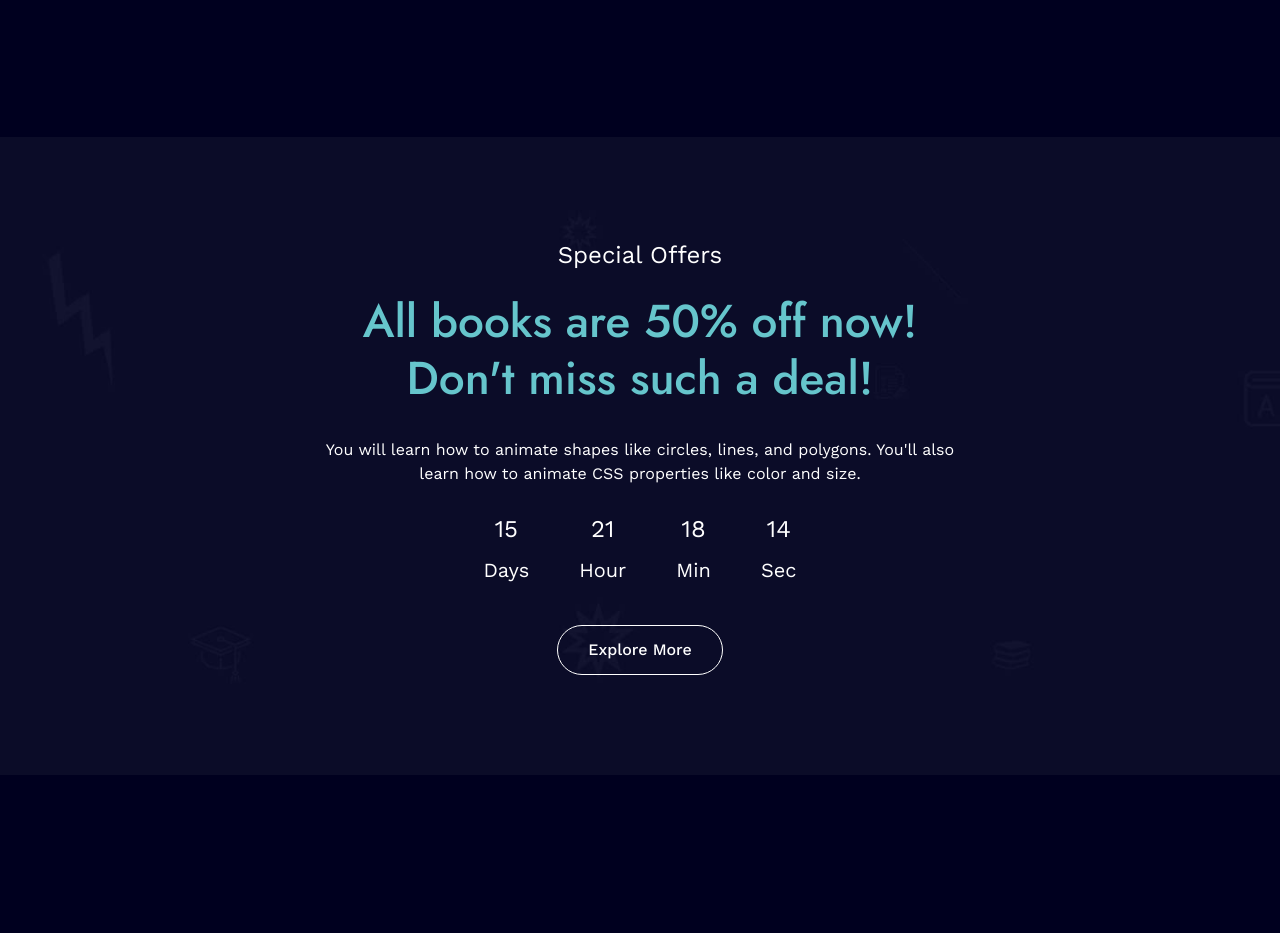
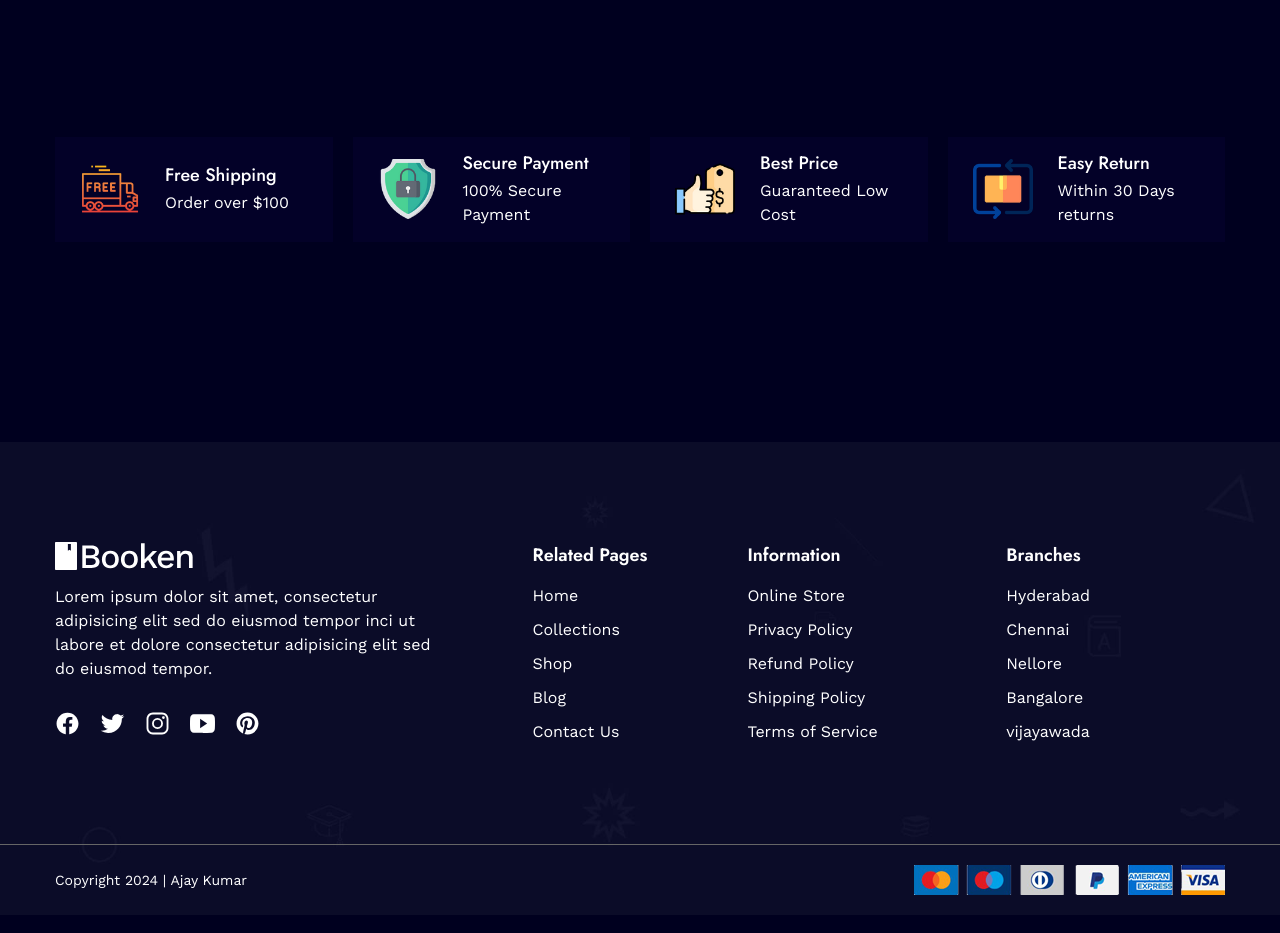
Before and after one commit to BASAMAJAYKUMAR/book-store-website, a plain HTML site: page collection.html in a window 1280 px wide. Shown: the part 1520-2453 px from the top of the page. Drawn offline with nearby package versions, Linux system fonts and the light colour scheme; files whose address does not match are found by name.

Commit message:
Update collection.html

```diff
--- a/collection.html
+++ b/collection.html
@@ -544,52 +544,7 @@
 
 
 
-  <section class="section offer has-bg-image" aria-label="special offer"
-        style="background-image: url('section-bg.jpg')">
-        <div class="container">
 
-          <p class="section-subtitle">Special Offers</p>
-
-          <h2 class="h2 section-title">All books are 50% off now! Don't miss such a deal!</h2>
-
-          <p class="section-text">
-            You will learn how to animate shapes like circles, lines, and polygons. You'll also learn how to animate CSS
-            properties
-            like color and size.
-          </p>
-
-          <ul class="countdown-list">
-
-            <li>
-              <p class="countdown-time">15</p>
-
-              <p class="countdown-label">Days</p>
-            </li>
-
-            <li>
-              <p class="countdown-time">21</p>
-
-              <p class="countdown-label">Hour</p>
-            </li>
-
-            <li>
-              <p class="countdown-time">18</p>
-
-              <p class="countdown-label">Min</p>
-            </li>
-
-            <li>
-              <p class="countdown-time">14</p>
-
-              <p class="countdown-label">Sec</p>
-            </li>
-
-          </ul>
-
-          <a href="collection.html" class="btn">Explore More</a>
-
-        </div>
-      </section>
 
 
 
@@ -759,6 +714,36 @@
 
         </ul>
 
+
+
+        <ul class="footer-list">
+
+          <li>
+            <p class="footer-list-title">Information</p>
+          </li>
+
+          <li>
+            <a href="#" class="footer-link">Online Store</a>
+          </li>
+
+          <li>
+            <a href="#" class="footer-link">Privacy Policy</a>
+          </li>
+
+          <li>
+            <a href="#" class="footer-link">Refund Policy</a>
+          </li>
+
+          <li>
+            <a href="#" class="footer-link">Shipping Policy</a>
+          </li>
+
+          <li>
+            <a href="#" class="footer-link">Terms of Service</a>
+          </li>
+
+        </ul>
+
         <ul class="footer-list">
 
           <li>
```
